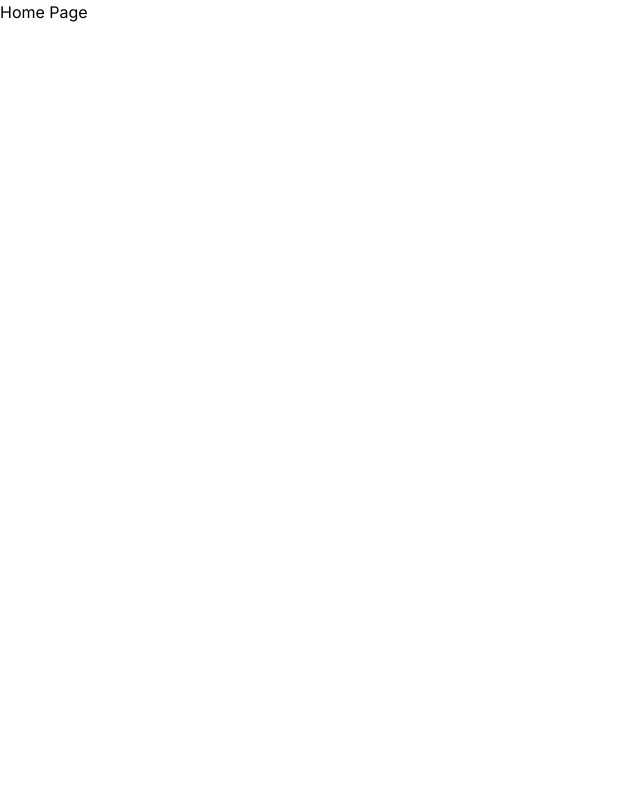
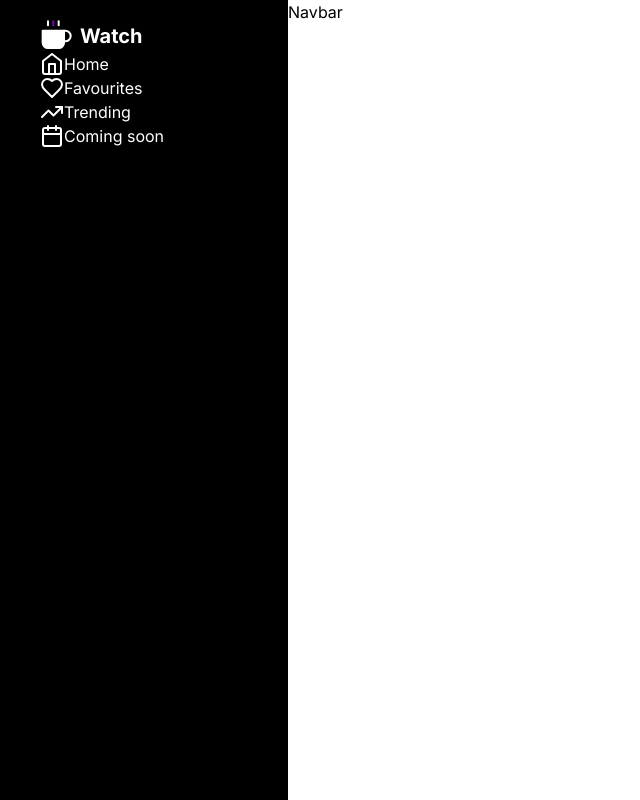
Before and after one commit to 0mkarBhosale07/watch-app, a Next.js app: page / in a window 1280 px wide. Shown: the whole page, without its empty margins (0-640 px from the left). Built offline with nearby package versions, Linux system fonts and the light colour scheme.

Commit message:
Add Components, Icon Library

```diff
--- /dev/null
+++ b/app/components/Navbar.jsx
@@ -0,0 +1,7 @@
+import React from "react";
+
+const Navbar = () => {
+  return <div>Navbar</div>;
+};
+
+export default Navbar;
--- /dev/null
+++ b/app/components/Sidebar.jsx
@@ -0,0 +1,80 @@
+import React from "react";
+import { Calendar, TrendingUp, Home, Heart } from "lucide-react";
+
+const Sidebar = () => {
+  return (
+    <>
+      <div className="sidebar bg-black text-white w-72 h-screen py-5 px-10">
+        <div className="logo">
+          <h1 className="flex items-center">
+            <svg
+              xmlns="http://www.w3.org/2000/svg"
+              width="32"
+              height="32"
+              viewBox="0 0 32 32"
+              fill="none"
+            >
+              <path
+                d="M24 10.6667H25.3333C26.7478 10.6667 28.1044 11.2287 29.1046 12.2288C30.1048 13.229 30.6667 14.5856 30.6667 16.0001C30.6667 17.4146 30.1048 18.7711 29.1046 19.7713C28.1044 20.7715 26.7478 21.3334 25.3333 21.3334H24"
+                stroke="white"
+                stroke-width="2"
+                stroke-linecap="round"
+                stroke-linejoin="round"
+              />
+              <path
+                d="M2.66666 10.6667H24V22.6667C24 24.0812 23.4381 25.4378 22.4379 26.438C21.4377 27.4382 20.0812 28.0001 18.6667 28.0001H8C6.58551 28.0001 5.22896 27.4382 4.22876 26.438C3.22857 25.4378 2.66666 24.0812 2.66666 22.6667V10.6667Z"
+                fill="white"
+                stroke="white"
+                stroke-width="2"
+                stroke-linecap="round"
+                stroke-linejoin="round"
+              />
+              <path
+                d="M8 1.33325V5.33325"
+                stroke="white"
+                stroke-width="2"
+                stroke-linecap="round"
+                stroke-linejoin="round"
+              />
+              <path
+                d="M13.3333 1.33325V5.33325"
+                stroke="#7900C2"
+                strokeWidth="2"
+                strokeLinecap="round"
+                strokeLinejoin="round"
+              />
+              <path
+                d="M18.6667 1.33325V5.33325"
+                stroke="white"
+                stroke-width="2"
+                stroke-linecap="round"
+                stroke-linejoin="round"
+              />
+            </svg>
+            <span className="mx-2 font-bold text-xl">Watch</span>
+          </h1>
+        </div>
+        <div className="navigation">
+          <h1 className="flex">
+            <Home />
+            <span>Home</span>
+          </h1>
+          <h1 className="flex">
+            <Heart />
+            <span>Favourites</span>
+          </h1>
+          <h1 className="flex">
+            <TrendingUp />
+            <span>Trending</span>
+          </h1>
+          <h1 className="flex">
+            <Calendar />
+            <span>Coming soon</span>
+          </h1>
+        </div>
+      </div>
+    </>
+  );
+};
+
+export default Sidebar;
--- a/app/login/page.jsx
+++ b/app/login/page.jsx
@@ -91,7 +91,7 @@ const page = () => {
             </p>
           </div>
         </div>
-        <div className="footer absolute bottom-5 left-[40%]">
+        <div className="footer absolute bottom-5 left-[40%] md:left-[45%]">
           <p className="text-xl font-bold">
             Developed by <span className="">Omkar!</span>
           </p>
--- a/app/page.jsx
+++ b/app/page.jsx
@@ -1,9 +1,20 @@
-import Image from "next/image";
+import Sidebar from "@/app/components/Sidebar";
+import Navbar from "@/app/components/Navbar";
 
 export default function Home() {
   return (
     <>
-      <div className="main">Home Page</div>
+      <div className="main flex">
+        <div className="sidebar">
+          <Sidebar />
+        </div>
+        <div className="main">
+          <div className="navbar">
+            <Navbar />
+          </div>
+          <div className="main-screen"></div>
+        </div>
+      </div>
     </>
   );
 }
--- a/app/signup/page.jsx
+++ b/app/signup/page.jsx
@@ -98,7 +98,7 @@ const page = () => {
             </p>
           </div>
         </div>
-        <div className="footer absolute bottom-5 left-[40%]">
+        <div className="footer absolute bottom-5 left-[40%] md:left-[45%]">
           <p className="text-xl font-bold">
             Developed by <span className="">Omkar!</span>
           </p>
```
Also changed, not shown: package.json (+6 -5 lines), app/components/Card.jsx (added), 1 other file (tests, documents, lock files or other folders).
